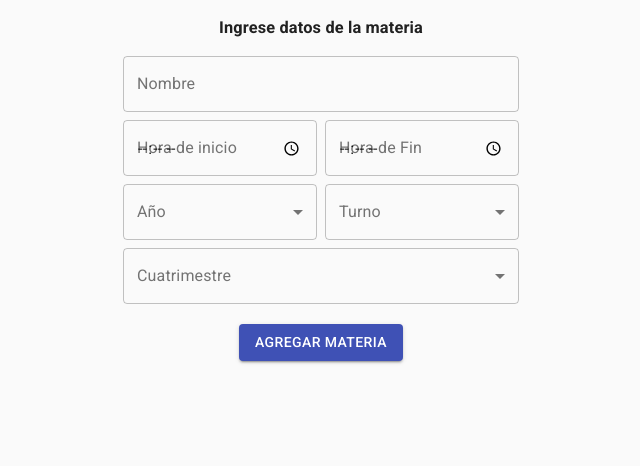
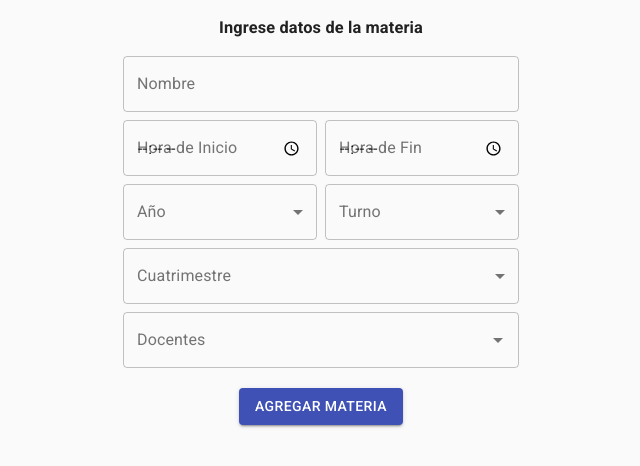
Before and after one commit to Mapach3/dssd-guarani-unla, a React (Create React App) app in the folder dssd-guarani-front/: page /login in a window 1280 px wide. Shown: the top 466 px of the page, without its empty margins (319-959 px from the left). Built offline with nearby package versions, Linux system fonts and the light colour scheme; no server answers.

Commit message:
SubjectInsert finished.

```diff
--- a/dssd-guarani-front/package.json
+++ b/dssd-guarani-front/package.json
@@ -5,6 +5,7 @@
   "dependencies": {
     "@material-ui/core": "^4.11.0",
     "@material-ui/icons": "latest",
+    "@material-ui/lab": "^4.0.0-alpha.56",
     "@testing-library/jest-dom": "^4.2.4",
     "@testing-library/react": "^9.5.0",
     "@testing-library/user-event": "^7.2.1",
--- a/dssd-guarani-front/src/components/SubjectInsert/SubjectInsert.js
+++ b/dssd-guarani-front/src/components/SubjectInsert/SubjectInsert.js
@@ -8,8 +8,12 @@ import Button from '@material-ui/core/Button';
 import Select from '@material-ui/core/Select'
 import MenuItem from '@material-ui/core/MenuItem'
 import Grid from '@material-ui/core/Grid'
+import Autocomplete from '@material-ui/lab/Autocomplete';
+import Chip from '@material-ui/core/Chip';
+
 import axios from 'axios'
-import {__API_SUBJECT} from '../../consts/consts'
+
+import {__API_SUBJECT, __API_USER} from '../../consts/consts'
 
 
 class SubjectInsert extends Component{
@@ -22,7 +26,16 @@ class SubjectInsert extends Component{
         formYear : '',
         formPeriod : '',
         formShift : '',
-        errorMsg : ''
+        errorMsg : '',
+        teacherList : [],
+        selectedTeachers : []
+    }
+
+    componentDidMount(){
+        axios.get(__API_USER).then(resp => {
+            this.setState({teacherList : resp.data.filter(user => user.role === 2)})
+        })
+
     }
 
     onNameChange = (ev) => {
@@ -49,14 +62,18 @@ class SubjectInsert extends Component{
         this.setState({formPeriod : ev.target.value})
     }
 
+    onSelectedTeachersChange = (ev,values) => {
+        debugger;
+        this.setState({selectedTeachers : values})
+    }
+
 
     insertSubject(){
         debugger;
-        const {formName,formStartTime,formEndTime,formYear,formShift,formPeriod} = this.state
+        const {formName,formStartTime,formEndTime,formYear,formShift,formPeriod,selectedTeachers} = this.state
         if (formName.length === 0 || formStartTime.length === 0 || formEndTime.length === 0
             || formYear.length === 0 || formShift.length === 0 || formPeriod.length === 0){
                 this.setState({errorMsg : "Por favor, complete todos los campos"})
-                console.log("Los campos!!")
         } else {
 
             var startTime = new Date()
@@ -69,30 +86,35 @@ class SubjectInsert extends Component{
             endTime.setMinutes(formEndTime.split(":")[1])
             console.log(endTime)
 
+            //docentes asignados
+            var teachers = []
+            selectedTeachers.map( teacher => teachers.push({userid : teacher.id}))
+
+
             if (startTime < endTime){
                 const options = {
                     method : "POST",
                     url : __API_SUBJECT,
                     data : {
                         name : formName,
-                        starttime : startTime.toISOString(),
-                        endtime : endTime.toISOString(),
+                        starttime : startTime,
+                        endtime : endTime,
                         year : formYear,
                         period : formPeriod,
-                        shift : formShift
+                        shift : formShift,
+                        courses : teachers
                     }
                 }
 
                 axios(options).then( resp => {
-                    console.log(resp);
+                    console.log(resp.data);
+                    this.setState({errorMsg : "Materia agregada correctamente"})
+                    this.setState({formName : '',formStartTime : '',formEndTime : '', formYear : '', formShift : '', formPeriod : '', selectedTeachers : []})
+
                 })
             } else {
                 this.setState({errorMsg : "La hora de inicio debe ser antes que la hora de fin"})
-                console.log("Las horas de antes debe ser antes que la de fin")
             }
-
-
-
 
         }
 
@@ -104,18 +126,31 @@ class SubjectInsert extends Component{
         return (
                 <Container maxWidth="xs">
                     <h3>Ingrese datos de la materia</h3>
+                    {this.state.errorMsg.length !== 0 ?
+                                <>
+                                <Chip
+                                    fullWidth
+                                    variant="outlined"
+                                    color="primary"
+                                    size="small"
+                                    label={this.state.errorMsg}
+                                />
+                                <br /><br />
+                                </> :
+                            null}
                     <form autoComplete="off">
                         <Grid container spacing={1}>
+
                             <Grid item sm={12} >
                                 <TextField fullWidth inputProps={{maxLength: 100}} variant="outlined" value={this.state.formName} onChange={(ev) => this.onNameChange(ev)} label="Nombre" type="text"/>
                             </Grid>
 
                             <Grid item sm={6}>
-                                <TextField fullWidth id="time" variant="outlined" value={this.state.formStartTime} onChange={(ev) => this.onStartTimeChange(ev)} label="Hora de inicio" defaultValue="09:00" type="time"/>
+                                <TextField fullWidth id="time" variant="outlined" value={this.state.formStartTime} onChange={(ev) => this.onStartTimeChange(ev)} label="Hora de Inicio"  type="time"/>
                             </Grid>
 
                             <Grid item sm={6}>
-                                <TextField fullWidth id="time" variant="outlined" value={this.state.formEndTime} onChange={(ev) => this.onEndTimeChange(ev)} label="Hora de Fin" defaultValue="09:00" type="time"/>
+                                <TextField fullWidth id="time" variant="outlined" value={this.state.formEndTime} onChange={(ev) => this.onEndTimeChange(ev)} label="Hora de Fin" type="time"/>
                             </Grid>
 
                             <Grid item sm={6}>
@@ -144,11 +179,24 @@ class SubjectInsert extends Component{
                                 <FormControl fullWidth variant="outlined">
                                     <InputLabel>Cuatrimestre</InputLabel>
                                     <Select onChange={(ev) => this.onPeriodChange(ev)} value={this.state.formPeriod}>
-                                        <MenuItem value={1}>Primero</MenuItem>
-                                        <MenuItem value={2}>Segundo</MenuItem>
+                                        <MenuItem value={1}>Primer Cuatrimestre</MenuItem>
+                                        <MenuItem value={2}>Segundo Cuatrimestre</MenuItem>
                                     </Select>
                                 </FormControl>
                             </Grid>
+                            <Grid item sm={12}>
+                                <FormControl fullWidth variant="outlined">
+                                    <Autocomplete options={this.state.teacherList}
+                                                  onChange={(ev,values) => this.onSelectedTeachersChange(ev,values)}
+                                                  filterSelectedOptions
+                                                  value={this.state.selectedTeachers}
+                                                  getOptionLabel={(option) => option.name+" "+option.surname}
+                                                  renderInput={(params) => <TextField {...params} variant="outlined" label="Docentes" />}
+                                                  multiple id="tags-standard" noOptionsText="No hay coincidencias"
+                                    />
+                                </FormControl>
+                            </Grid>
+
                         </Grid>
                         <br />
                         <Button variant="contained" onClick= {() => this.insertSubject()}color="primary">
```
Also changed, not shown: 1 other file (tests, documents, lock files or other folders).
